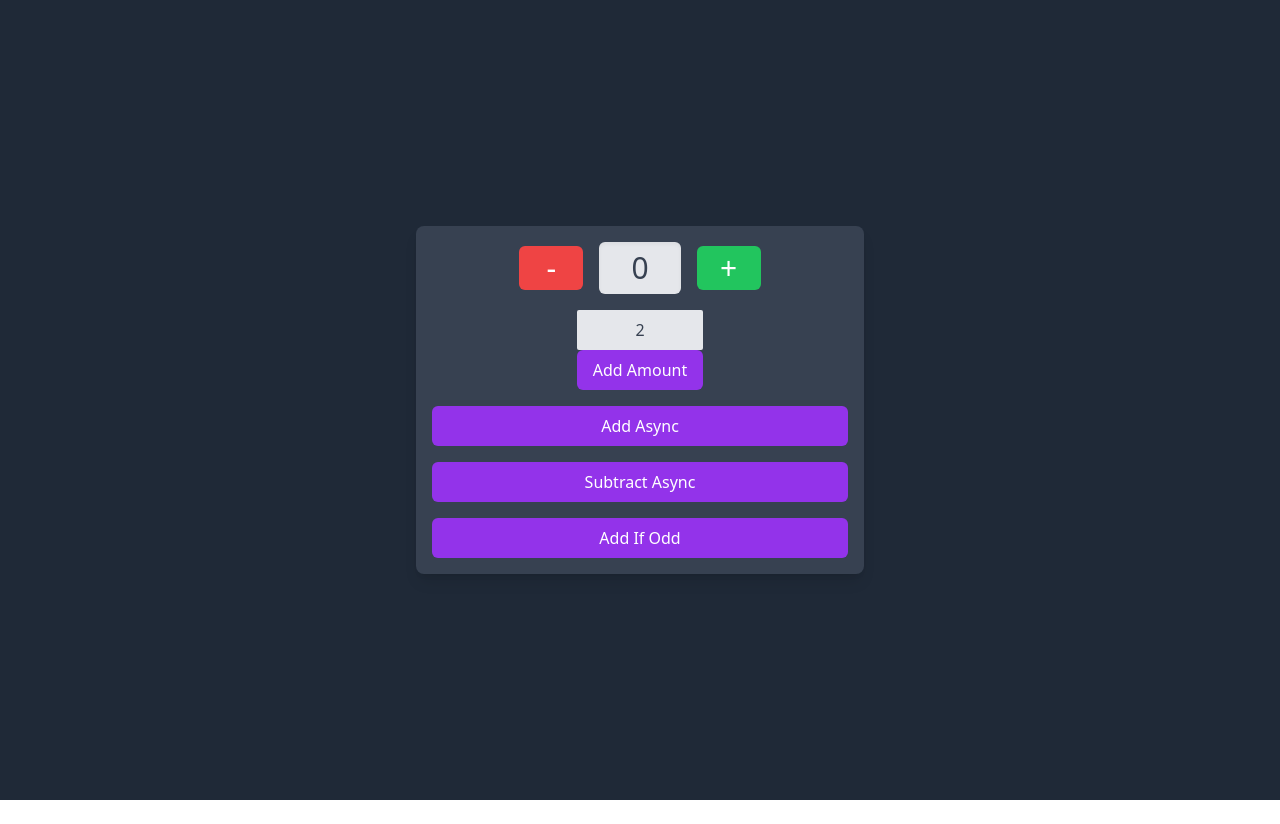
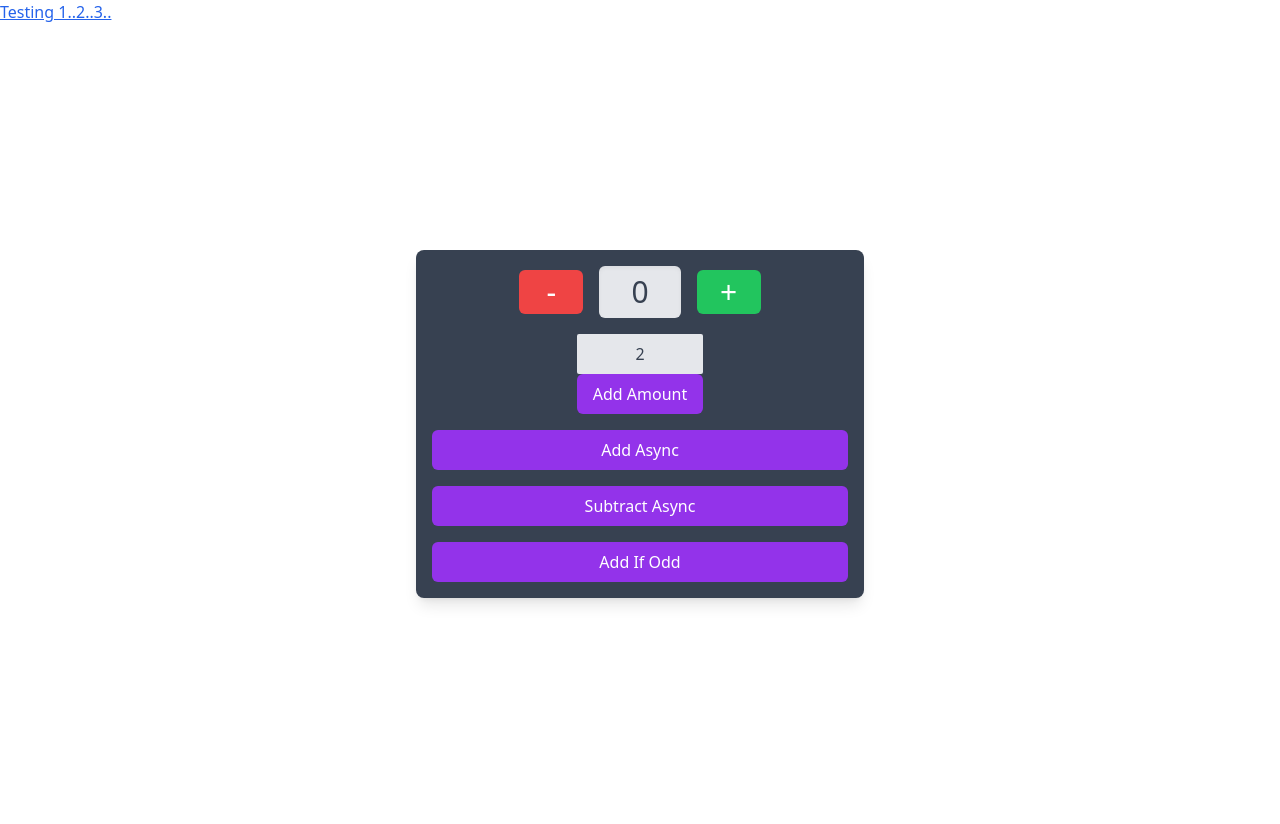
Before and after one commit to mmorris515/pig-game-new, a React (Vite) app: page / in a window 1280 px wide. Before the commit the page ends 800 px from the top, so only its background shows below. Built offline with nearby package versions, Linux system fonts and the light colour scheme.

Commit message:
Add routing

```diff
--- a/package.json
+++ b/package.json
@@ -12,7 +12,8 @@
     "@vitejs/plugin-react": "^3.0.0",
     "react": "^18",
     "react-dom": "^18",
-    "react-redux": "^8.0.2"
+    "react-redux": "^8.0.2",
+    "react-router-dom": "^6.28.0"
   },
   "devDependencies": {
     "@types/react": "^18.0.17",
--- a/src/App.tsx
+++ /dev/null
@@ -1,12 +0,0 @@
-import React from "react";
-import Counter from "./features/counter/Counter";
-
-function App(): JSX.Element {
-  return (
-    <div className="App">
-      <Counter />
-    </div>
-  );
-}
-
-export default App;
--- a/src/features/counter/Counter.tsx
+++ b/src/features/counter/Counter.tsx
@@ -18,7 +18,7 @@ export default function Counter(): JSX.Element {
   const value = Number(amount) || 0;
 
   return (
-    <div className="flex flex-col items-center justify-center min-h-screen p-4 bg-gray-800">
+    <div className="flex flex-col items-center justify-center min-h-screen p-4">
       <div className="flex w-full max-w-md flex-col items-center justify-center p-4 bg-gray-700 rounded-lg shadow-lg gap-4">
         <div className="flex w-full items-center justify-center gap-4">
           <button
--- a/src/main.tsx
+++ b/src/main.tsx
@@ -1,6 +1,6 @@
 import React from "react";
 import "./index.css";
-import App from "./App";
+import App from "./pages/App";
 import { store } from "./app/store";
 import { Provider } from "react-redux";
 
--- /dev/null
+++ b/src/pages/App.tsx
@@ -0,0 +1,24 @@
+import React from "react";
+import { BrowserRouter as Router, Routes, Route, Link } from "react-router-dom";
+import Counter from "../features/counter/Counter";
+import GamePlay from "./gameplay";
+
+function App(): JSX.Element {
+  return (
+    <Router>
+      <div className="App">
+        <nav>
+          <Link to="/gameplay" className="underline text-blue-600 hover:text-blue-800 visited:text-purple-600">
+            Testing 1..2..3..
+          </Link>
+        </nav>
+        <Routes>
+          <Route path="/" element={<Counter />} />
+          <Route path="/gameplay" element={<GamePlay />} />
+        </Routes>
+      </div>
+    </Router>
+  );
+}
+
+export default App;
--- /dev/null
+++ b/src/pages/gameplay.tsx
@@ -0,0 +1,7 @@
+import React from "react";
+
+const GamePlay = () => {
+    return <h1 style={{ fontSize: "40pt", color: "red", padding: "100px"}}>Contact Me</h1>;
+  };
+
+  export default GamePlay;
```
Also changed, not shown: 2 other files (tests, documents, lock files or other folders).
